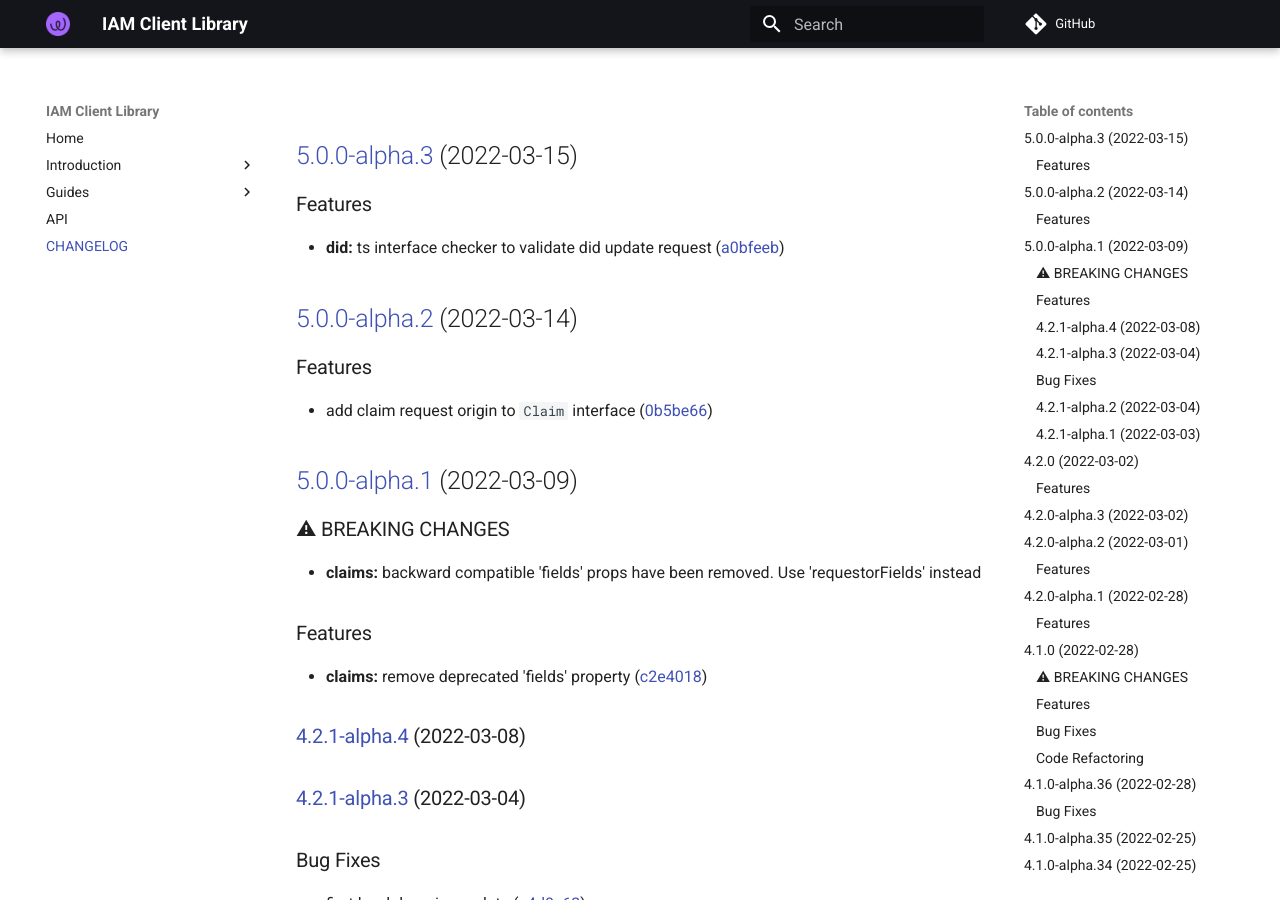
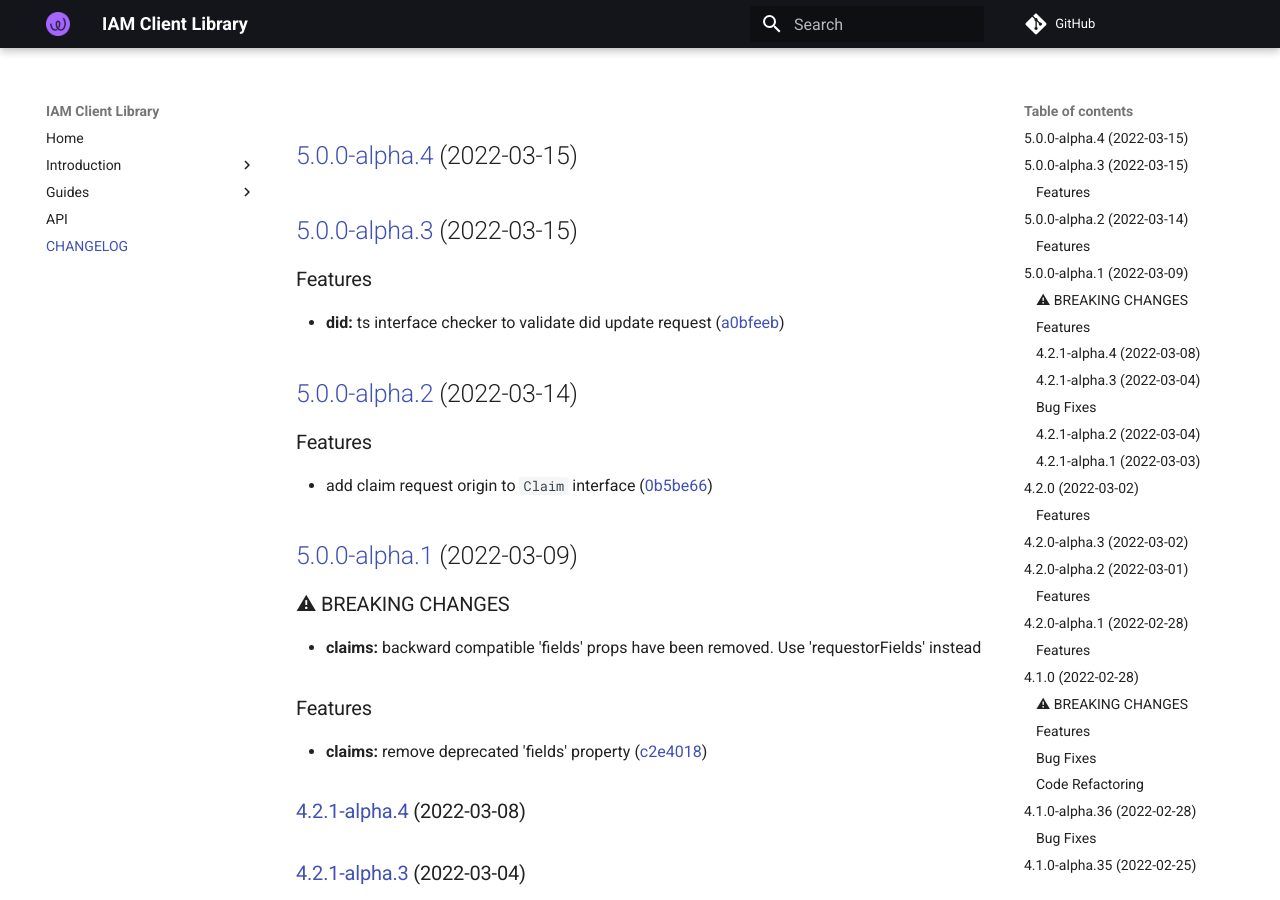
Before and after one commit to energywebfoundation/iam-client-lib, an MkDocs documentation site: the page built from docs/CHANGELOG.md, in a window 1280 px wide and 900 px high. Built offline with MkDocs 1.6.1 and Material for MkDocs 9.7.7, drawn with Linux system fonts in a browser that asks for light colours; comment, search, counter and statistics services are not loaded.

Commit message:
chore(release): 5.0.0-alpha.4 [skip ci]
## [5.0.0-alpha.4](https://github.com/energywebfoundation/iam-client-lib/compare/v5.0.0-alpha.3...v5.0.0-alpha.4) (2022-03-15)

```diff
--- a/docs/CHANGELOG.md
+++ b/docs/CHANGELOG.md
@@ -1,3 +1,5 @@
+## [5.0.0-alpha.4](https://github.com/energywebfoundation/iam-client-lib/compare/v5.0.0-alpha.3...v5.0.0-alpha.4) (2022-03-15)
+
 ## [5.0.0-alpha.3](https://github.com/energywebfoundation/iam-client-lib/compare/v5.0.0-alpha.2...v5.0.0-alpha.3) (2022-03-15)
 
 
--- a/package.json
+++ b/package.json
@@ -1,6 +1,6 @@
 {
   "name": "iam-client-lib",
-  "version": "5.0.0-alpha.3",
+  "version": "5.0.0-alpha.4",
   "description": "Library for Decentralized Identity and Access Management",
   "main": "dist/index.js",
   "module": "dist/index.esm.js",
```
